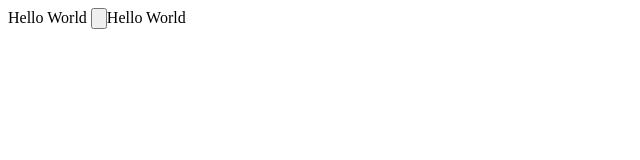
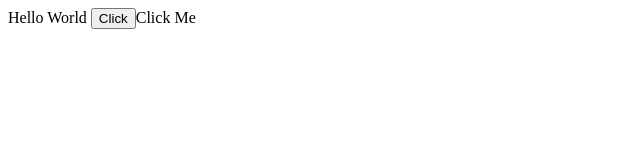
Before and after one commit to chetudipak/hello-world, a plain HTML site: page index.html in a window 1280 px wide. Shown: the full height of the page, 0-640 px from the left. Drawn offline with Linux system fonts and the light colour scheme.

Commit message:
Update index.html

```diff
--- a/index.html
+++ b/index.html
@@ -1,7 +1,8 @@
 <head>
 <Title> Hello</Title>
+<script src="index.js" type="text/javascript"></script>
 </head>
 <body>
 <label>Hello World</label>
-<input type="button">Hello World</input>
+<input type="button" value="Click">Click Me</input>
 </body>
```
